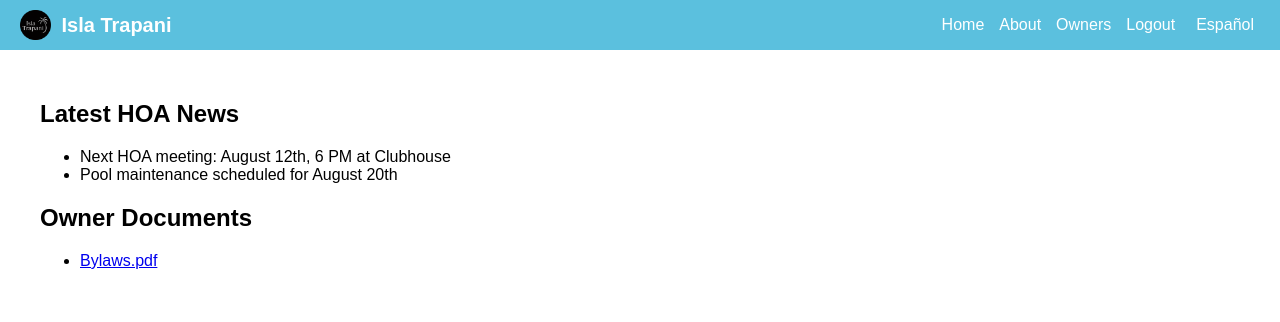
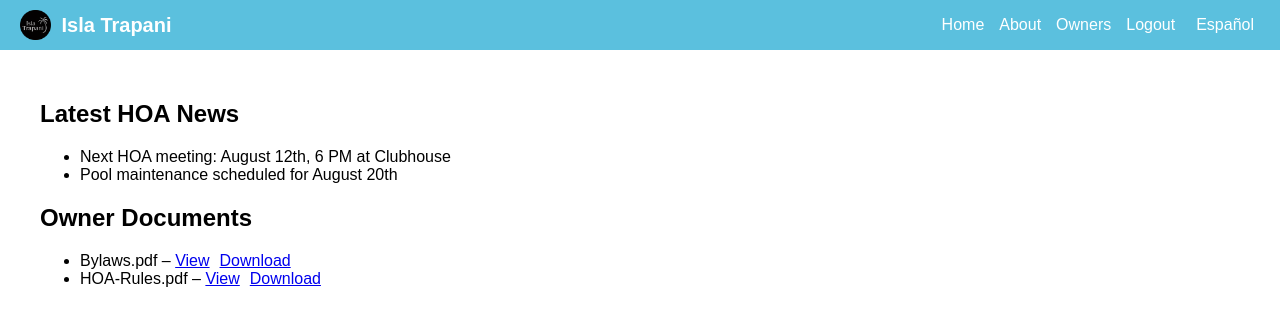
Before and after one commit to grdino/isla-trapani, a Next.js app: page /owners in a window 1280 px wide. Shown: the top 322 px of the page. Built offline with nearby package versions, Linux system fonts and the light colour scheme; sample sign-in values are in the browser's storage.

Commit message:
Update owners.js
changed owner's docs to have a view and download option

```diff
--- a/pages/owners.js
+++ b/pages/owners.js
@@ -1,7 +1,7 @@
-
 import Layout from '../components/Layout';
 import ProtectedRoute from '../components/ProtectedRoute';
 import { useLanguage } from '../lib/useLanguage';
+import { getNews, getDocuments } from '../lib/googleSheets';
 
 export default function Owners() {
   const { t } = useLanguage();
@@ -13,7 +13,8 @@ export default function Owners() {
   ];
 
   const documents = [
-    { id: 1, name: "Bylaws.pdf", path: "/owners-docs/bylaws.pdf" }
+    { id: 1, name: "Bylaws.pdf", path: "/owners-docs/bylaws.pdf" },
+    { id: 2, name: "HOA-Rules.pdf", path: "/owners-docs/hoa-rules.pdf" }
   ];
 
   return (
@@ -31,7 +32,18 @@ export default function Owners() {
           <ul>
             {documents.map((doc) => (
               <li key={doc.id}>
-                <a href={doc.path} download>{doc.name}</a>
+                {doc.name} –{" "}
+                <a
+                  href={doc.path}
+                  target="_blank"
+                  rel="noopener noreferrer"
+                  style={{ marginRight: '10px' }}
+                >
+                  View
+                </a>
+                <a href={doc.path} download>
+                  Download
+                </a>
               </li>
             ))}
           </ul>
```
